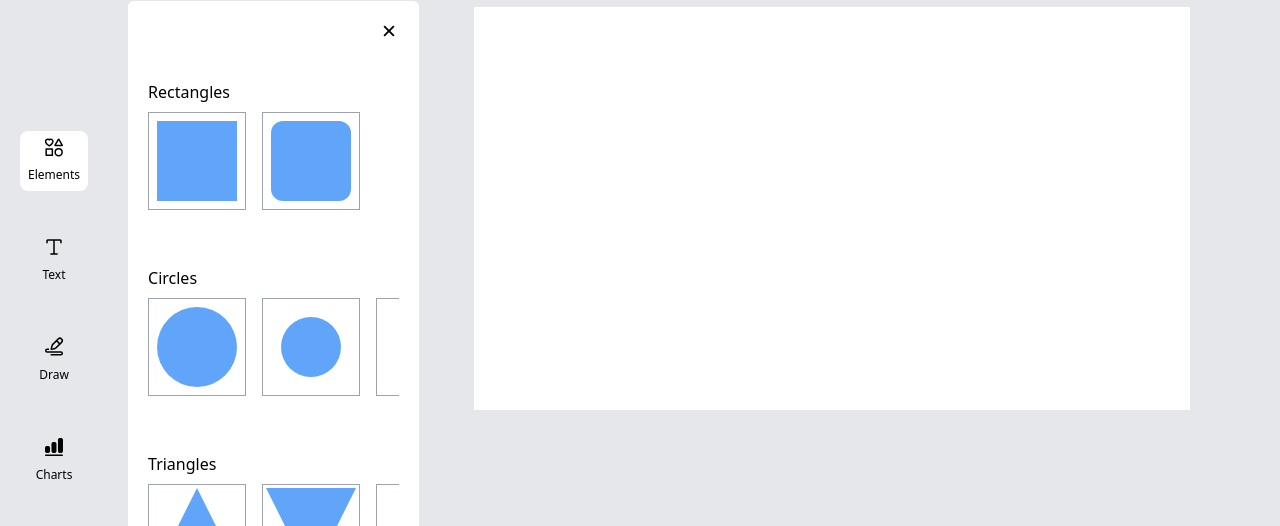
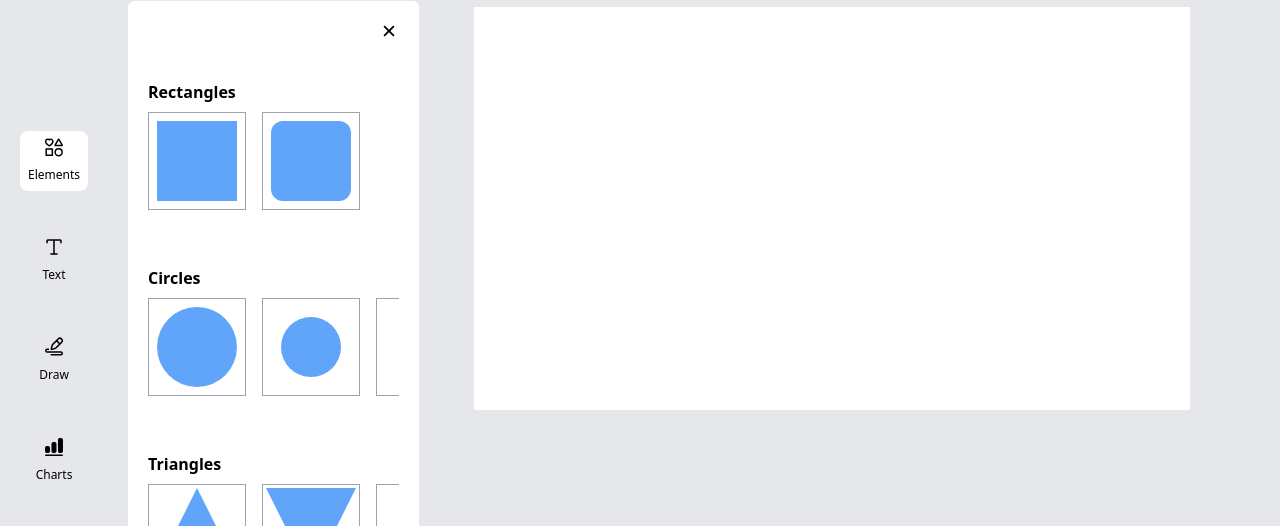
Before and after one commit to f-lab-edu/canva-clone, a React (Vite) app: page / in a window 1280 px wide. Both pictures are taken after a click on the button "Elements". Shown: the part 117-643 px from the top of the page. Built offline with nearby package versions, Linux system fonts and the light colour scheme; the HTML template or start-up script is replaced by a standard one.

Commit message:
design: palette titles

```diff
--- a/src/components/palette/palettes/DrawPalette.tsx
+++ b/src/components/palette/palettes/DrawPalette.tsx
@@ -60,6 +60,7 @@ function DrawPalette() {
 
   return (
     <div className="overflow-hidden flex flex-col gap-3 w-full h-full justify-center">
+      <h4 className="font-bold mb-4">Drawing Pens</h4>
       <button
         className={`${
           isActive && activedTool!.color === "blue"
@@ -89,7 +90,9 @@ function DrawPalette() {
         <img src="/src/assets/pens/yellow-pen.img.svg" alt="" />
       </button>
       <div className="flex flex-col mt-10">
-        <label htmlFor="stroke-weight">Stroke Weight</label>
+        <label htmlFor="stroke-weight" className="font-bold">
+          Stroke Weight
+        </label>
 
         <div className="flex flex-row justify-between gap-2">
           <input
@@ -105,7 +108,9 @@ function DrawPalette() {
         </div>
       </div>
       <div className="flex flex-col mt-10">
-        <label htmlFor="transparency">Transparency</label>
+        <label htmlFor="transparency" className="font-bold">
+          Transparency
+        </label>
         <div className="flex flex-row justify-between gap-2">
           <input
             className="border w-full"
--- a/src/components/palette/palettes/ElementsPalette.tsx
+++ b/src/components/palette/palettes/ElementsPalette.tsx
@@ -78,7 +78,7 @@ function ElementsPalette() {
     <section className="flex flex-col justify-center items-start w-full h-full gap-14">
       {/* rectangles */}
       <article className="w-full flex flex-col gap-y-2">
-        <h4>Rectangles</h4>
+        <h4 className="font-bold">Rectangles</h4>
         <div className="overflow-scroll flex flex-row gap-x-4">
           <button
             onClick={() =>
@@ -104,7 +104,7 @@ function ElementsPalette() {
       </article>
       {/* circles */}
       <article className="w-full gap-y-2 flex flex-col">
-        <h4>Circles</h4>
+        <h4 className="font-bold">Circles</h4>
         <div className="overflow-scroll flex flex-row gap-x-4">
           <button
             onClick={() =>
@@ -142,7 +142,7 @@ function ElementsPalette() {
       </article>
       {/* triangles */}
       <article className="w-full flex flex-col gap-y-2">
-        <h4>Triangles</h4>
+        <h4 className="font-bold">Triangles</h4>
         <div className=" overflow-scroll flex flex-row gap-x-4">
           <button
             onClick={() =>
--- a/src/components/palette/palettes/TextPalette.tsx
+++ b/src/components/palette/palettes/TextPalette.tsx
@@ -36,7 +36,7 @@ function TextPalette() {
 
   return (
     <section className="h-full w-full flex flex-col gap-y-5">
-      <h4>Default text styles</h4>
+      <h4 className="font-bold">Default text styles</h4>
       <article className="flex flex-col gap-y-5 justify-center items-start">
         <button
           className="text-3xl font-bold p-2 border border-gray-400 w-full text-start"
```
